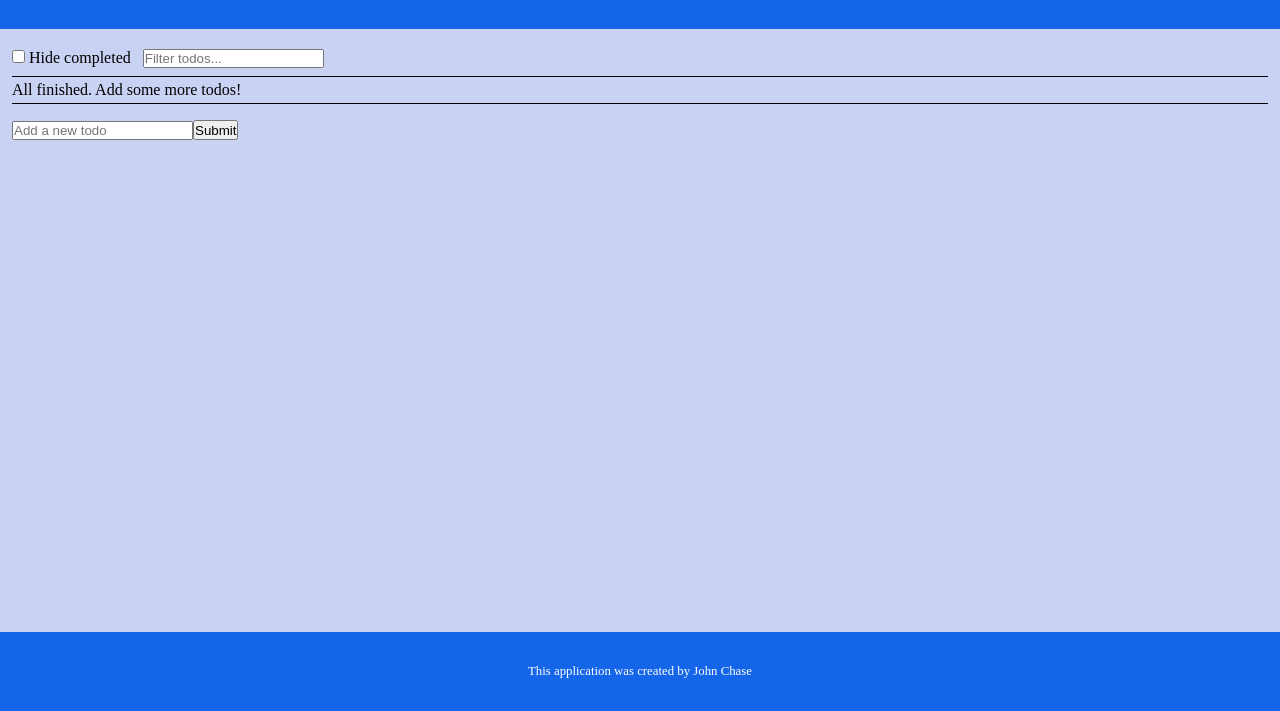
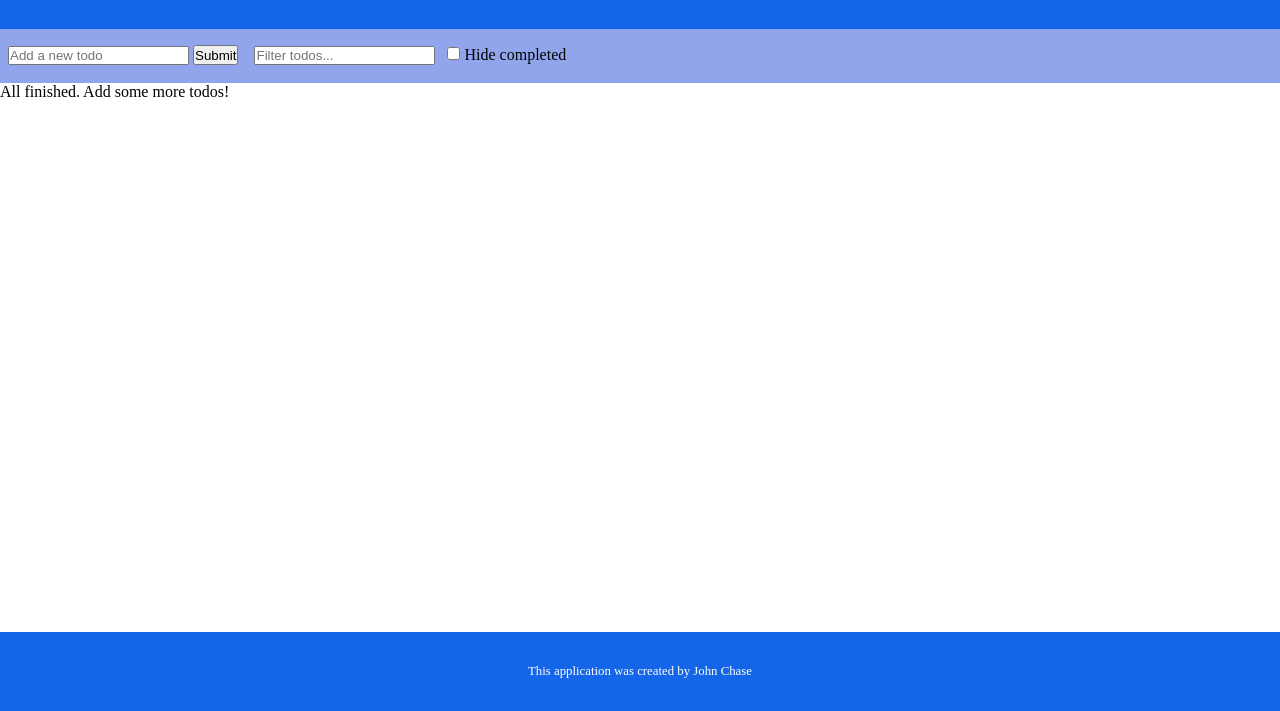
Before and after one commit to john-chase/jsbootcamp-todo-app, a plain HTML site: page index.html in a window 1280 px wide. Shown: the part 89-800 px from the top of the page. Drawn offline with Linux system fonts and the light colour scheme.

Commit message:
Tidy styling

```diff
--- a/index.html
+++ b/index.html
@@ -13,14 +13,14 @@
         <h1 id="title">Todo<span>App</span></h1>
         <div id="h2"></div>
     </header>
-    <div class="content">
-        <label for="hideCompleted"><input id="hideCompleted" type="checkbox" />Hide completed</label>
-        <input type="text" id="search-text" placeholder="Filter todos..." />
-        <div id="todos"><!-- Todos generated here--></div>
+    <div class="actions">
         <form id="new-todos">
             <input type="text" id="addTodo" placeholder="Add a new todo" /><button>Submit</button>
+            <input type="text" id="search-text" placeholder="Filter todos..." />
+            <label for="hideCompleted"><input id="hideCompleted" type="checkbox" />Hide completed</label>
         </form>
     </div>
+    <div id="todos"><!-- Todos generated here--></div>
     <p class="footer">This application was created by John Chase</p>
     <script src="uuid.js"></script>
     <script src="todo-funcs.js"></script>
--- a/todo.css
+++ b/todo.css
@@ -4,7 +4,7 @@
 }
 body {
     font-family: Raleway;
-    background-color: #c9d2f3;
+    background-color: white;
 }
 header {
     text-align: center;
@@ -12,6 +12,11 @@ header {
     padding: 1rem 0;
     background-color: #1465e7;
     width: 100%;
+}
+.actions {
+    background-color: #90a5ec;
+    padding: .5rem 0 .9rem 0;
+    height: 2rem;
 }
 h1 {
     margin-top: 1rem;
@@ -44,15 +49,10 @@ input {
 #text {
     margin-top:30px;
 }
-#todos {
-    margin: .5rem;
-    padding: .25rem 0;
-    border-top: 1px solid black;
-    border-bottom: 1px solid black;
-}
 button {
     height: 20px;
     vertical-align: baseline;
+    margin: 0 .25rem;
 }
 .todo-chk {
     margin-right: .25rem;
@@ -60,8 +60,14 @@ button {
 .delete-btn {
     float:right;
 }
+.todo-div {
+    padding: .25rem;
+}
 .todo-div:nth-child(even){
-    background-color: #b5c2ee;
+    background-color: #e7ebf8;
+}
+.todo-div:nth-child(odd){
+    background-color: #c9d2f3;
 }
 .footer {
     text-align: center;
```
